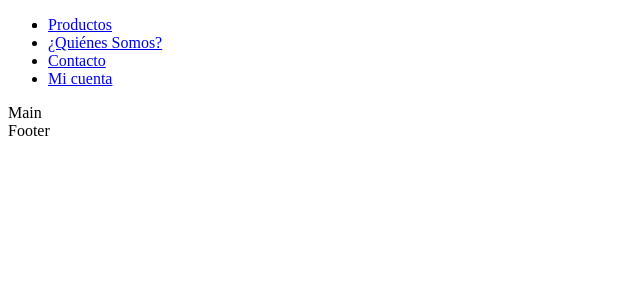
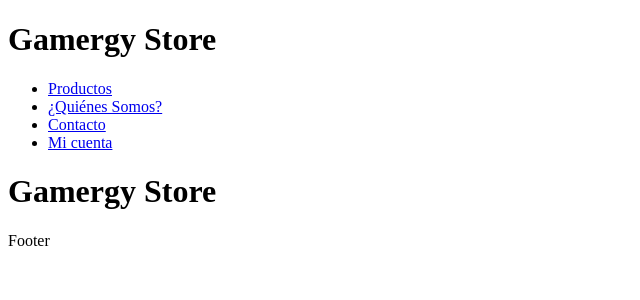
Before and after one commit to Rocchietti/trabajoReact, a React (Create React App) app: page / in a window 1280 px wide. Shown: the top 300 px of the page, without its empty margins (0-640 px from the left). Built offline with nearby package versions, Linux system fonts and the light colour scheme.

Commit message:
Me falto un toque

```diff
--- a/package.json
+++ b/package.json
@@ -6,6 +6,7 @@
     "@testing-library/jest-dom": "^5.16.5",
     "@testing-library/react": "^13.3.0",
     "@testing-library/user-event": "^13.5.0",
+    "bootstrap": "^5.2.0",
     "react": "^18.2.0",
     "react-dom": "^18.2.0",
     "react-scripts": "5.0.1",
--- a/src/App.js
+++ b/src/App.js
@@ -1,10 +1,12 @@
 import Footer from './Components/Footer/Footer';
 import Header from './Components/Header/Header';
 import Main from './Components/Main/Main';
+import NavBar from './Components/Nav/NavBar';
 
 const App = () =>  {
   return (
     <>
+      <NavBar/>
       <Header/>
       <Main/>
       <Footer/>
--- a/src/Components/Footer/Footer.jsx
+++ b/src/Components/Footer/Footer.jsx
@@ -1,5 +1,5 @@
 import React from 'react'
-
+import './footer.css';
 const Footer = () => {
   return (
     <div>Footer</div>
--- a/src/Components/Header/Header.js
+++ b/src/Components/Header/Header.js
@@ -1,25 +1,6 @@
+import React from 'react';
+import './header.css';
 const Header = () => {
-    return (
-        <header>
-        <nav>
-            <ul>
-                <li>
-                    <li>
-                    <a href='https://google.com'>Productos</a>
-                    </li>
-                    <li>
-                    <a href='https://google.com'>¿Quiénes Somos?</a>
-                    </li>
-                    <li>
-                    <a href='https://google.com'>Contacto</a>
-                    </li>
-                    <li>
-                    <a href='https://google.com'>Mi cuenta</a>
-                    </li>
-                </li>
-            </ul>
-        </nav>
-    </header>
-    );
+    return
 };
 export default Header;
--- a/src/Components/Main/Main.jsx
+++ b/src/Components/Main/Main.jsx
@@ -1,8 +1,8 @@
 import React from 'react'
-
+import './main.css';
 const Main = () => {
   return (
-    <div>Main</div>
+    <div><h1>Gamergy Store</h1></div>
   )
 }
 
--- /dev/null
+++ b/src/Components/Nav/NavBar.jsx
@@ -0,0 +1,29 @@
+import React from 'react';
+import './navbar.css';
+const NavBar = () => {
+  return (
+        <header>
+            <h1>Gamergy Store</h1>
+        <nav>
+            <ul>
+                <li className='lista-navbar'>
+                    <li>
+                    <a href='https://google.com'>Productos</a>
+                    </li>
+                    <li>
+                    <a href='https://google.com'>¿Quiénes Somos?</a>
+                    </li>
+                    <li>
+                    <a href='https://google.com'>Contacto</a>
+                    </li>
+                    <li>
+                    <a href='https://google.com'>Mi cuenta</a>
+                    </li>
+                </li>
+            </ul>
+        </nav>
+    </header>
+    );
+}
+
+export default NavBar
--- /dev/null
+++ b/src/Components/Nav/navbar.css
@@ -0,0 +1,3 @@
+.lista-navbar {
+    display: block
+}
```
Also changed, not shown: src/Components/Footer/footer.css (added), src/Components/Header/header.css (added), src/Components/Main/main.css (added), 1 other file (tests, documents, lock files or other folders).
